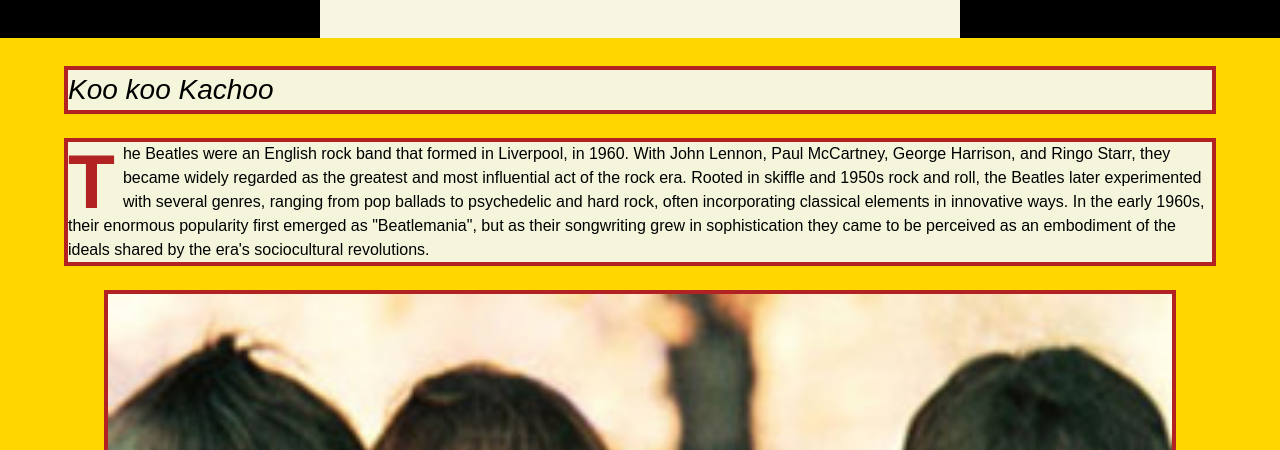
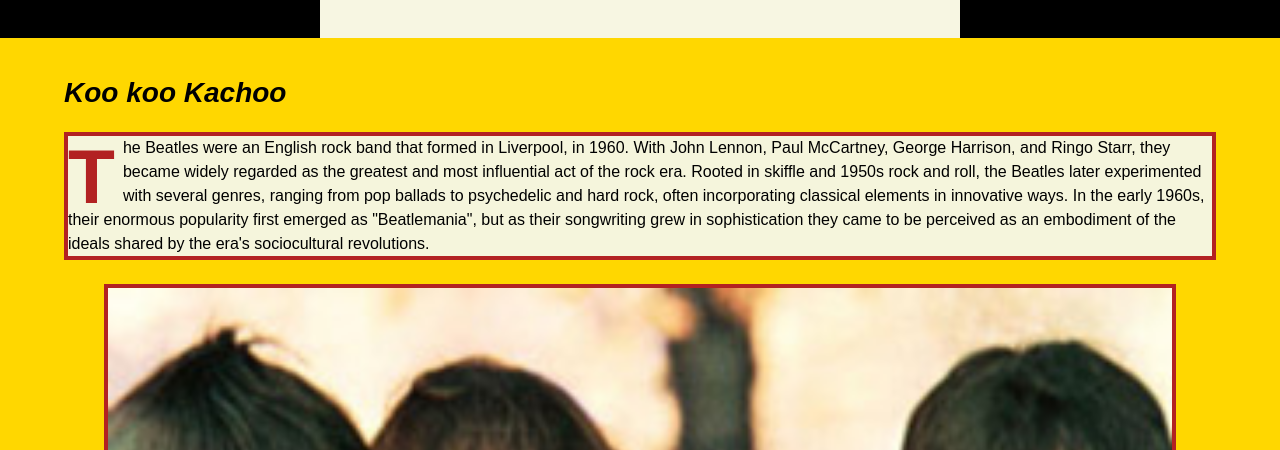
Before and after one commit to victoria-rice/assignment1, a plain HTML site: page index.html in a window 1280 px wide. Shown: the part 350-800 px from the top of the page. Drawn offline with Linux system fonts and the light colour scheme.

Commit message:
Text adjustments

```diff
--- a/css/general.css
+++ b/css/general.css
@@ -18,7 +18,7 @@ html {
 	-webkit-text-size-adjust: 100%;
 
     font-size: 100%;
-    font-family: "Arial", Arial, Times, sans-serif;
+    font-family: "Arial", Arial, sans-serif;
 }
 
 img {
--- a/index.html
+++ b/index.html
@@ -20,7 +20,7 @@
 
     <article>
 
-        <p><em>Koo koo Kachoo</em></p>
+        <h2><em>Koo koo Kachoo</em></h2>
 
         <p class="dropcap">The Beatles were an English rock band that formed in Liverpool, in 1960. With John Lennon, Paul McCartney, George Harrison, and Ringo Starr, they became widely regarded as the greatest and most influential act of the rock era. Rooted in skiffle and 1950s rock and roll, the Beatles later experimented with several genres, ranging from pop ballads to psychedelic and hard rock, often incorporating classical elements in innovative ways. In the early 1960s, their enormous popularity first emerged as "Beatlemania", but as their songwriting grew in sophistication they came to be perceived as an embodiment of the ideals shared by the era's sociocultural revolutions.</p>
 
@@ -34,10 +34,8 @@
 <hr>
 
         <figure>
-
             <img src="images/beatlesuniform.jpg" alt="Beatles Uniform">
             <figcaption>One two three four, Can I have a little more? Five six seven eight nine ten, I <em>love</em> you</figcaption>
-
         </figure>
 
         <p>Albums considered part of the band's core catalogue, consisting of the 12 original albums released in their native UK from 1962 to 1970 and the 1967 US Magical Mystery Tour:</p>
```
Lines whose indentation alone changed are shown as unchanged.
